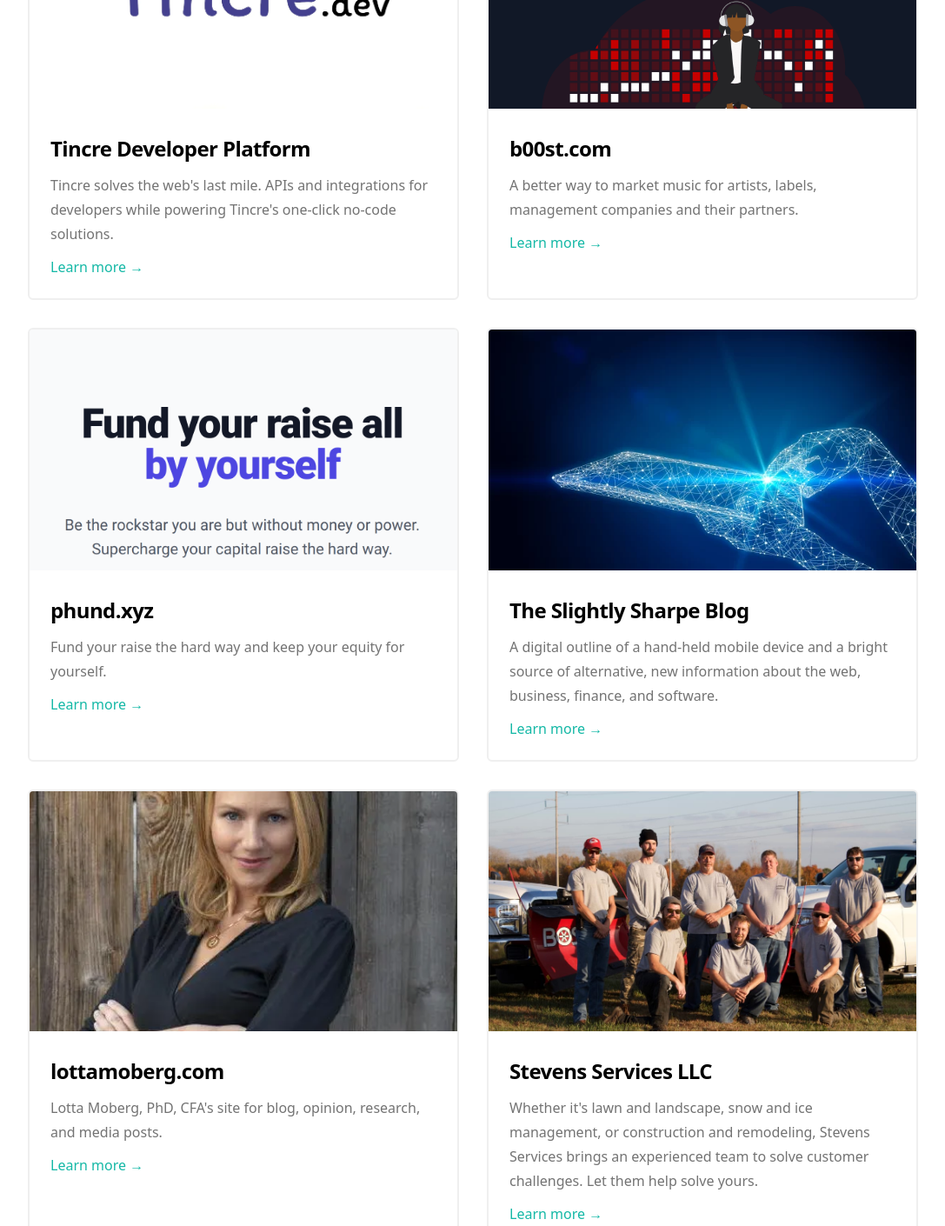
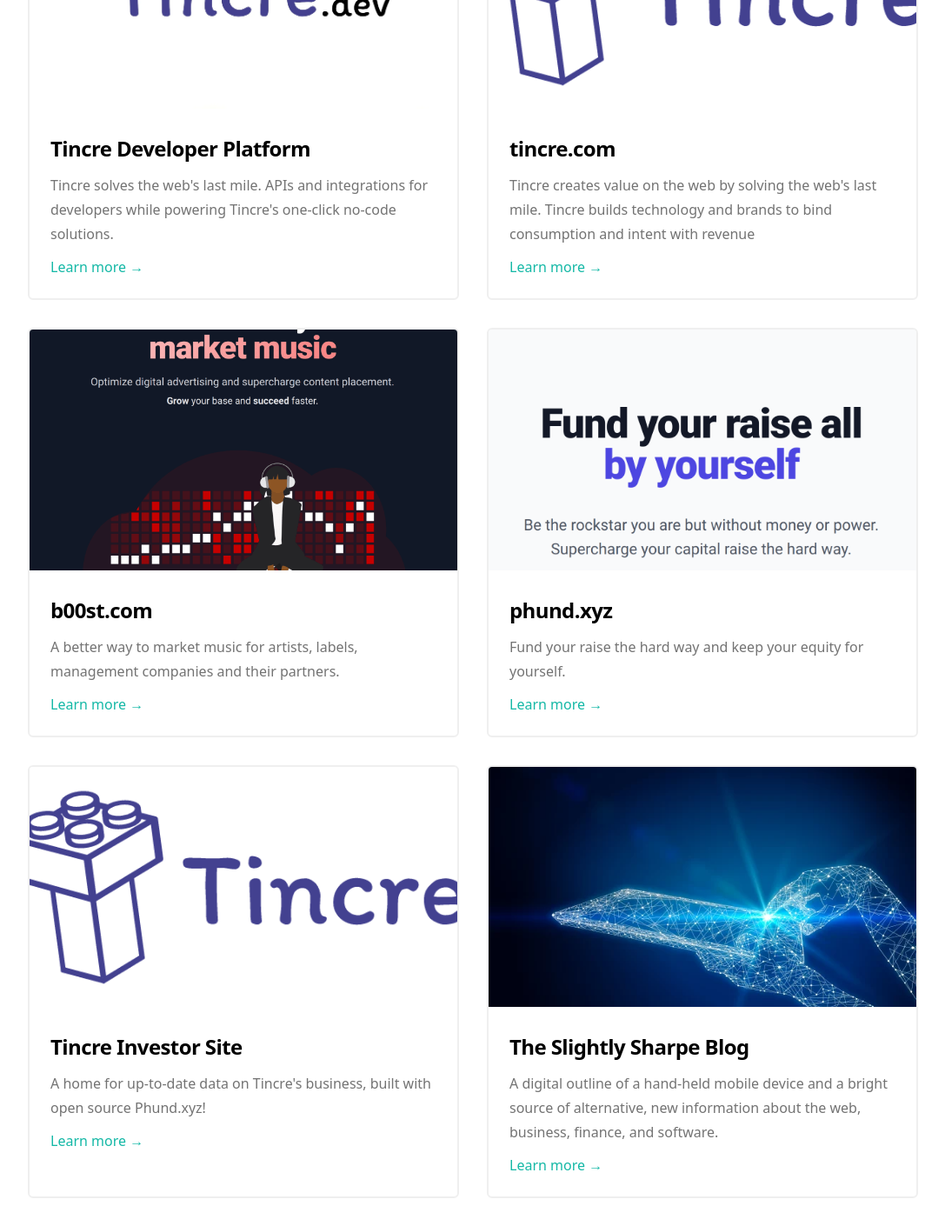
Before and after one commit to thinkjrs/thinkjrs.dev, a Next.js app: page /things in a window 1280 px wide. Shown: the part 520-1930 px from the top of the page at 87% size, without its empty margins (96-1183 px from the left). Built offline with nearby package versions, Linux system fonts and the light colour scheme; no server answers.

Commit message:
:sparkles: add tincre.com and investor.tincre.com

```diff
--- a/data/projectsData.js
+++ b/data/projectsData.js
@@ -2,6 +2,7 @@
 import phundImage from '../public/static/images/phund_xyz.webp'
 import slightlyImage from '../public/static/images/slightly_sharpe.webp'
 import tincreDevImage from '../public/static/images/tincre-dev.webp'
+import tincreBrandImage from '../public/static/images/tincre-brand.webp'
 import lottaImage from '../public/static/images/lotta-moberg-phd-cfa.webp'
 import stevensServicesImage from '../public/static/images/stevens-services.jpg'
 
@@ -11,6 +12,12 @@
     description: `Tincre solves the web's last mile. APIs and integrations for developers while powering Tincre's one-click no-code solutions.`,
     imgSrc: tincreDevImage,
     href: 'https://tincre.dev',
+  },
+  {
+    title: 'tincre.com',
+    description: `Tincre creates value on the web by solving the web's last mile. Tincre builds technology and brands to bind consumption and intent with revenue`,
+    imgSrc: tincreBrandImage,
+    href: 'https://tincre.com',
   },
   {
     title: 'b00st.com',
@@ -23,6 +30,12 @@
     description: 'Fund your raise the hard way and keep your equity for yourself.',
     imgSrc: phundImage,
     href: 'https://phund.xyz',
+  },
+  {
+    title: 'Tincre Investor Site',
+    description: `A home for up-to-date data on Tincre's business, built with open source Phund.xyz!`,
+    imgSrc: tincreBrandImage,
+    href: 'https://investor.tincre.com',
   },
   {
     title: 'The Slightly Sharpe Blog',
```
